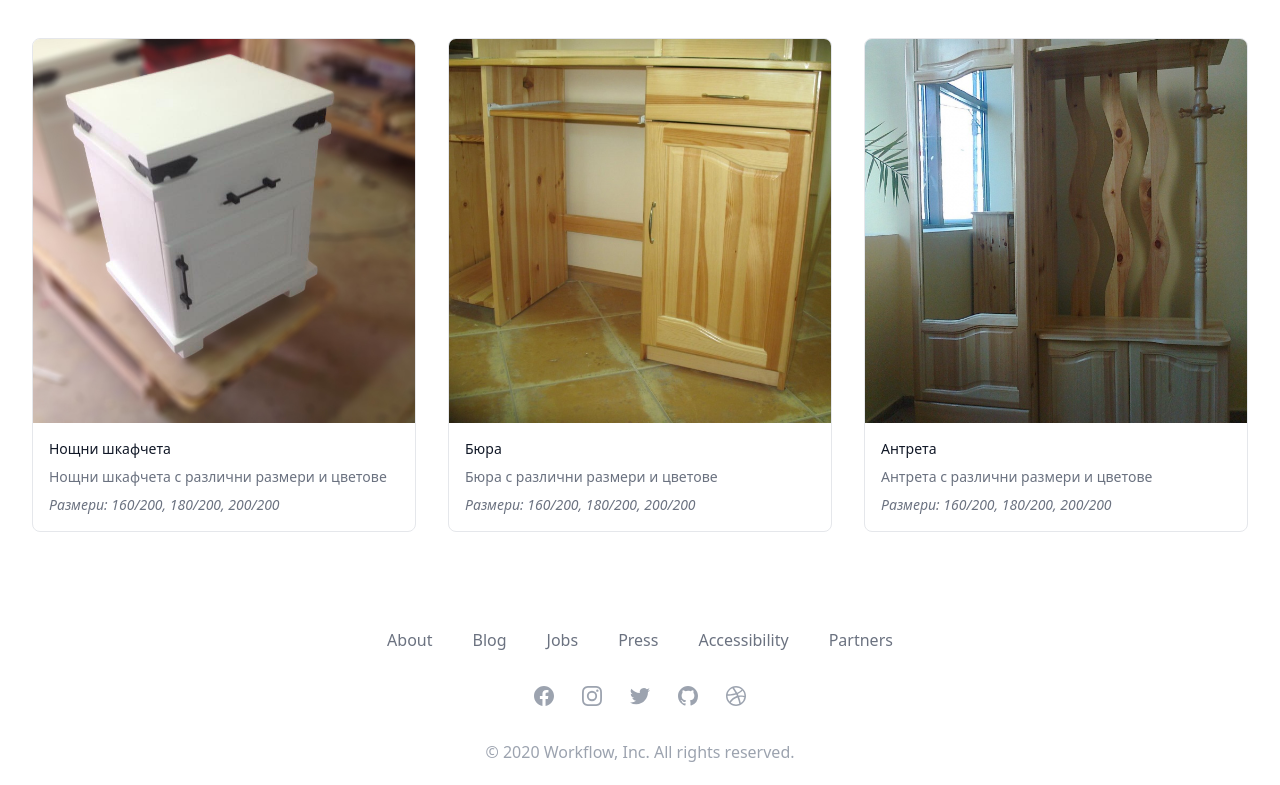
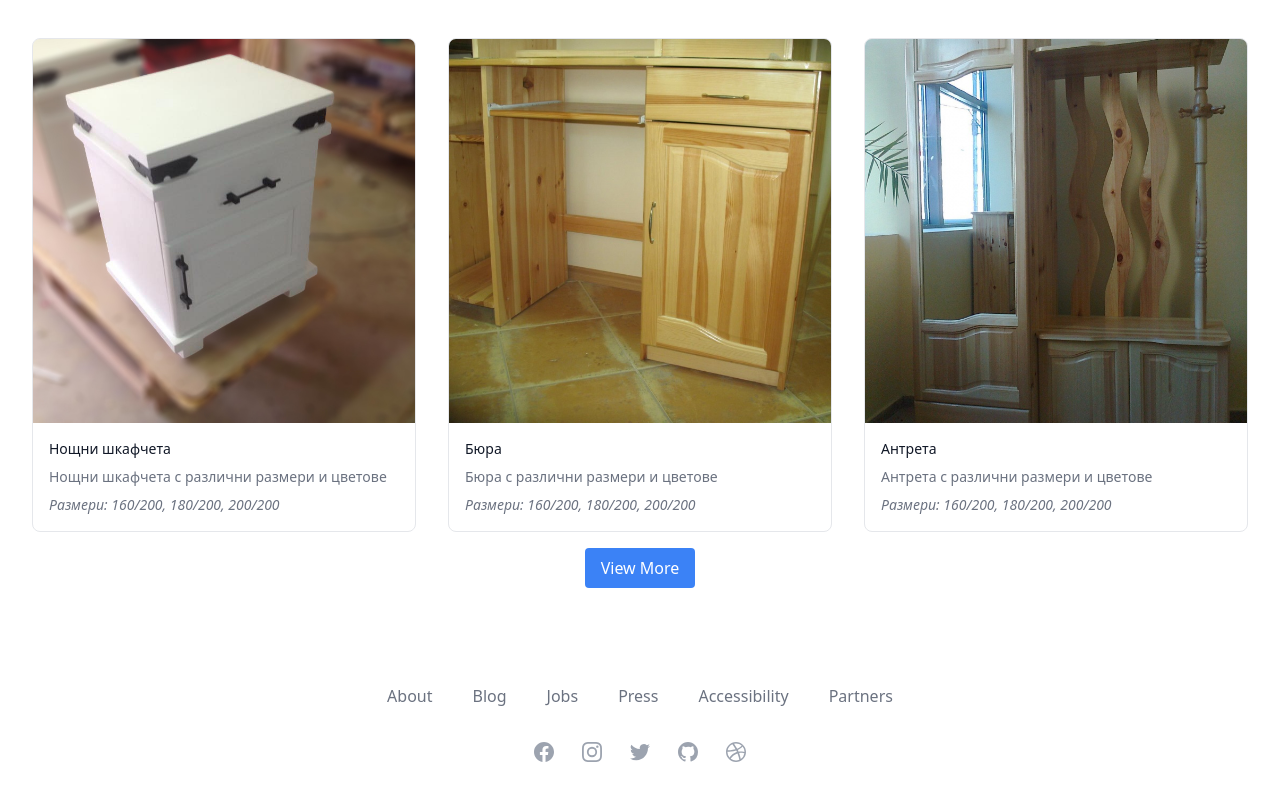
Before and after one commit to DivakovDev/MebelLux-Site, a Next.js app: page / in a window 1280 px wide. Shown: the part 1562-2347 px from the top of the page. Built offline with nearby package versions, Linux system fonts and the light colour scheme.

Commit message:
update Products.tsx

```diff
--- a/src/components/Products.tsx
+++ b/src/components/Products.tsx
@@ -1,4 +1,5 @@
 import Product from "./product"
+import React, { useState } from "react";
 // add those items ito the products array:
 
 const products = [
@@ -50,16 +51,73 @@ const products = [
         imageSrc: '/images/antre.jpg',
         href: '/products/antres',
     },
+    {
+        id: 7,
+        name: 'Детски легла',
+        description: 'Детски легла с различни дизайни и цветове',
+        options: 'Размери: 80/160, 90/190, 120/200',
+        imageSrc: '/images/children-beds.jpg',
+        href: '/products/children-beds',
+    },
+    {
+        id: 8,
+        name: 'Секции',
+        description: 'Секции за всекидневна или хол с различни стилове',
+        options: 'Размери: разнообразни',
+        imageSrc: '/images/sections.jpg',
+        href: '/products/sections',
+    },
+    {
+        id: 9,
+        name: 'Скринове',
+        description: 'Скринове с различни размери и дизайни',
+        options: 'Размери: разнообразни',
+        imageSrc: '/images/dressers.jpg',
+        href: '/products/dressers',
+    },
+    {
+        id: 10,
+        name: 'Маси',
+        description: 'Маси за хранене или кафе с различни стилове',
+        options: 'Размери: разнообразни',
+        imageSrc: '/images/tables.jpg',
+        href: '/products/tables',
+    },
+    {
+        id: 11,
+        name: 'Тоалетки',
+        description: 'Тоалетки с огледало и различни стилове',
+        options: 'Размери: разнообразни',
+        imageSrc: '/images/vanities.jpg',
+        href: '/products/vanities',
+    },
+    {
+        id: 12,
+        name: 'ТВ барчета',
+        description: 'ТВ барчета с различни конфигурации и цветове',
+        options: 'Размери: разнообразни',
+        imageSrc: '/images/tv-stands.jpg',
+        href: '/products/tv-stands',
+    },
+    {
+        id: 13,
+        name: 'Градински мебели',
+        description: 'Мебели за градината с различни дизайни',
+        options: 'Размери: разнообразни',
+        imageSrc: '/images/outdoor-furniture.jpg',
+        href: '/products/outdoor-furniture',
+    },
   ]
 
 export default function Products() {
+const [showAllProducts, setShowAllProducts] = React.useState(false)
+
     return (
         <div className="bg-white">
-                <h2 className="text-black text-4xl text-center pt-12 font-bold">Products</h2>
-            <div className="max-w-2xl mx-auto py-16 px-4 sm:py-12 sm:px-6 lg:max-w-7xl lg:px-8">
-
+        <h2 className="pt-12 text-4xl font-bold text-center text-black">Продукти</h2>
+        <div className="max-w-2xl px-4 py-16 mx-auto sm:py-12 sm:px-6 lg:max-w-7xl lg:px-8">
             <div className="grid grid-cols-1 gap-y-4 sm:grid-cols-2 sm:gap-x-6 sm:gap-y-10 lg:grid-cols-3 lg:gap-x-8">
-                    {products.map((product) => (
+                {products.slice(0, showAllProducts ? products.length : 6).map((product) => (
                     <Product
                         key={product.id}
                         id={product.id}
@@ -71,6 +129,16 @@ export default function Products() {
                     />
                 ))}
             </div>
+            {!showAllProducts && (
+                <div className="flex justify-center mt-4">
+                    <button
+                        onClick={() => setShowAllProducts(true)}
+                        className="px-4 py-2 font-medium text-white bg-blue-500 rounded hover:bg-blue-600 focus:outline-none focus:ring-2 focus:ring-blue-400"
+                    >
+                        View More
+                    </button>
+                </div>
+            )}
         </div>
     </div>
     )
```
Lines whose indentation alone changed are shown as unchanged.
